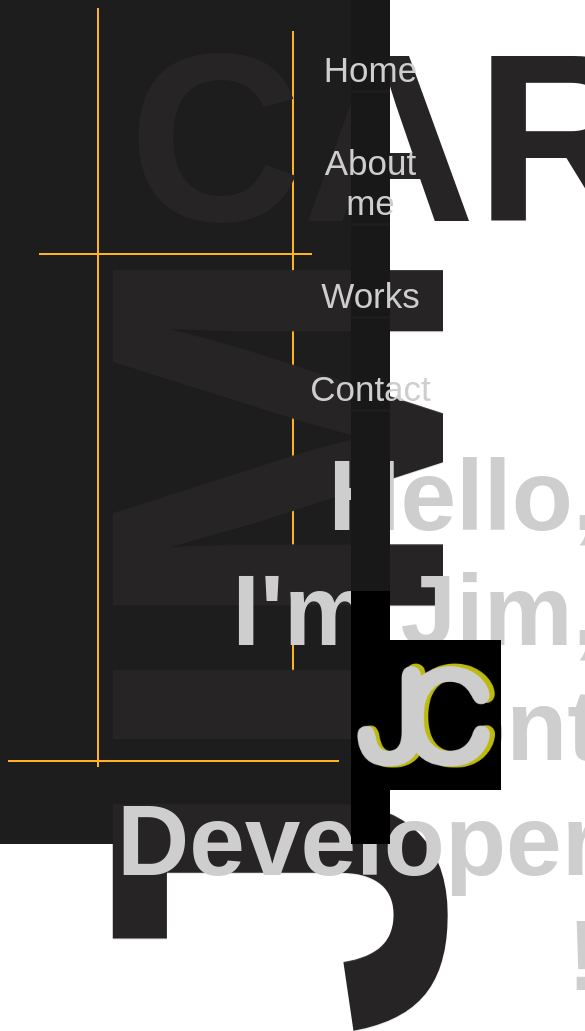
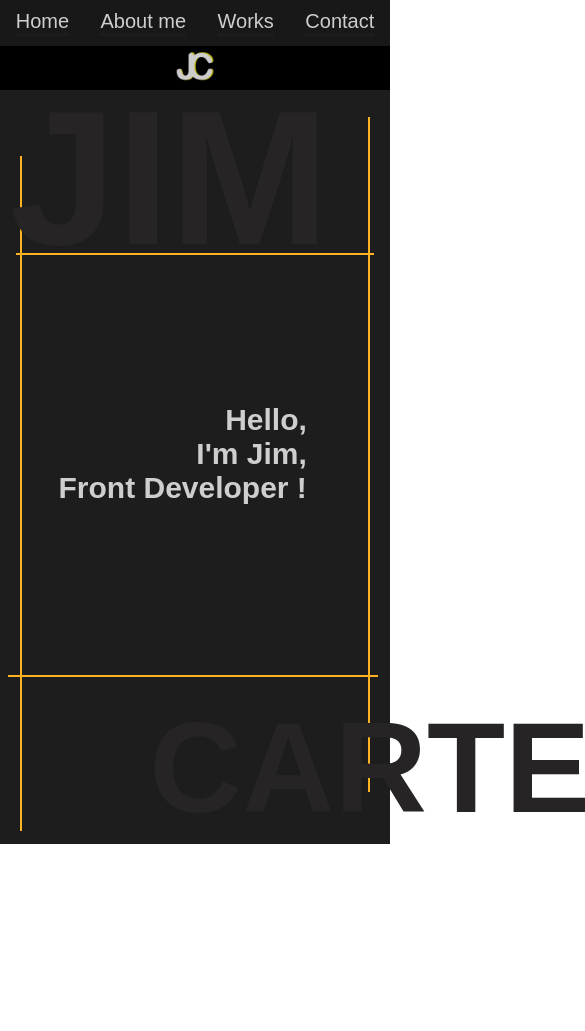
Before and after one commit to JimCarter44/JimCarter, a plain HTML site: page index.html in a window 390 px wide. Shown: the top 1031 px of the page, 585 px wide, since content can reach past the window. After the commit the page ends 844 px from the top, so only its background shows below. Drawn offline with nearby package versions, Linux system fonts and the light colour scheme.

Commit message:
initial responsive

```diff
--- a/css/Home.css
+++ b/css/Home.css
@@ -134,6 +134,7 @@ body {
 
 #textHome p {
     cursor: pointer;
+    margin: 100px 0 0 0;
 }
 
 #textH:hover, #textE:hover, #textL1:hover, #textL2:hover, #textO:hover {
@@ -185,3 +186,303 @@ body {
         animation-timing-function: ease-out;
     }
 }
+
+@media screen and (max-width: 1840px) {
+  #textHome {
+    font-size: 90px;
+    left: 30%;
+  }
+
+  #textHome p {
+    margin-top: 100px;
+  }
+
+  #textJim:hover {
+    font-size: 60px;
+  }
+  @keyframes jumpLetter {
+    0% {
+      font-size: 90px;
+      animation-timing-function: ease-out;
+    }
+    20% {
+      font-size: 60px;
+      animation-timing-function: ease-in;
+    }
+    30% {
+      font-size: 90px;
+      animation-timing-function: ease-out;
+    }
+    40% {
+      font-size: 60px;
+      animation-timing-function: ease-in;
+    }
+    100% {
+      font-size: 90px;
+      animation-timing-function: ease-out;
+    }
+  }
+  #jimTitle {
+    font-size: 30em;
+  }
+  #carterTitle {
+    font-size: 15em;
+    top: 20px;
+  }
+}
+
+@media screen and (max-width: 1660px) {
+  #textHome {
+    font-size: 80px;
+  }
+
+  #textHome p {
+    margin-top: 100px;
+  }
+
+  #textJim:hover {
+    font-size: 55px;
+  }
+  @keyframes jumpLetter {
+    0% {
+      font-size: 80px;
+      animation-timing-function: ease-out;
+    }
+    20% {
+      font-size: 60px;
+      animation-timing-function: ease-in;
+    }
+    30% {
+      font-size: 80px;
+      animation-timing-function: ease-out;
+    }
+    40% {
+      font-size: 60px;
+      animation-timing-function: ease-in;
+    }
+    100% {
+      font-size: 80px;
+      animation-timing-function: ease-out;
+    }
+  }
+  #jimTitle {
+    font-size: 25em;
+  }
+}
+
+@media screen and (max-width: 1465px) {
+  #textHome {
+    font-size: 75px;
+  }
+
+  #textHome p {
+    margin-top: 80px;
+  }
+
+  #textJim:hover {
+    font-size: 55px;
+  }
+  @keyframes jumpLetter {
+    0% {
+      font-size: 75px;
+      animation-timing-function: ease-out;
+    }
+    20% {
+      font-size: 60px;
+      animation-timing-function: ease-in;
+    }
+    30% {
+      font-size: 75px;
+      animation-timing-function: ease-out;
+    }
+    40% {
+      font-size: 60px;
+      animation-timing-function: ease-in;
+    }
+    100% {
+      font-size: 75px;
+      animation-timing-function: ease-out;
+    }
+  }
+  #jimTitle {
+    font-size: 22em;
+  }
+}
+
+@media screen and (max-width: 1375px) {
+  #textHome {
+    font-size: 70px;
+    left: 28%;
+  }
+
+  #textHome p {
+    margin-top: 80px;
+  }
+
+  #textJim:hover {
+    font-size: 50px;
+  }
+  @keyframes jumpLetter {
+    0% {
+      font-size: 70px;
+      animation-timing-function: ease-out;
+    }
+    20% {
+      font-size: 60px;
+      animation-timing-function: ease-in;
+    }
+    30% {
+      font-size: 70px;
+      animation-timing-function: ease-out;
+    }
+    40% {
+      font-size: 60px;
+      animation-timing-function: ease-in;
+    }
+    100% {
+      font-size: 70px;
+      animation-timing-function: ease-out;
+    }
+  }
+  #jimTitle {
+    font-size: 20em;
+  }
+  #carterTitle {
+    font-size: 13em;
+  }
+}
+
+@media screen and (max-width: 1230px) {
+  #textHome {
+    font-size: 55px;
+    left: 28%;
+  }
+
+  #textHome p {
+    margin-top: 150px;
+  }
+
+  #textJim:hover {
+    font-size: 50px;
+  }
+  #verticalLine2 {
+    margin-top: 12%;
+  }
+  @keyframes jumpLetter {
+    0% {
+      font-size: 55px;
+      animation-timing-function: ease-out;
+    }
+    20% {
+      font-size: 50px;
+      animation-timing-function: ease-in;
+    }
+    30% {
+      font-size: 55px;
+      animation-timing-function: ease-out;
+    }
+    50% {
+      font-size: 50px;
+      animation-timing-function: ease-in;
+    }
+    100% {
+      font-size: 55px;
+      animation-timing-function: ease-out;
+    }
+  }
+  #jimTitle {
+    font-size: 16em;
+  }
+  #carterTitle {
+    font-size: 10em;
+  }
+  @keyframes upTo {
+    100% {
+      top: 25%;
+    }
+    0% {
+      top: 50%;
+    }
+  }
+  @keyframes leftTo {
+    100% {
+      left: 40%;
+    }
+    0% {
+      left: 30%;
+    }
+  }
+}
+
+@media screen and (max-width: 970px) {
+  #verticalGrid {
+    justify-content: space-between;
+  }
+  #verticalLine1 {
+    margin-left: 20px;
+    height: 80vh;
+    margin-top: 40%;
+  }
+  #verticalLine2 {
+    margin-right: 20px;
+    height: 80vh;
+    margin-top: 30%;
+  }
+  #horizontalLine1 {
+    width: 95vw;
+    top: 80%;
+  }
+  #horizontalLine2 {
+    width: 92vw;
+    left: 4%;
+  }
+  #jimTitle {
+    writing-mode : inherit;
+    transform: rotate(0deg);
+    font-size: 12em;
+    top: 8%;
+    left: 0;
+  }
+  #carterTitle {
+    font-size: 8em;
+    top: 83%;
+  }
+  #jimTitle {
+    animation: rightTo 10s linear infinite alternate;
+  }
+
+  @keyframes rightTo {
+    0% {
+      left: -10%;
+    }
+    100% {
+      left: 15%;
+    }
+  }
+
+  #carterTitle {
+    animation: leftTo 20s  linear infinite alternate;
+  }
+
+  @keyframes leftTo {
+    100% {
+      left: 5%;
+    }
+    0% {
+      left: 50%;
+    }
+  }
+  #textHome {
+    top: 30%;
+    left: 10%;
+    font-size: 40px;
+  }
+}
+
+@media screen and (max-width: 400px) {
+  #textHome {
+    top: 30%;
+    left: 15%;
+    font-size: 30px;
+  }
+}
--- a/css/Menu.css
+++ b/css/Menu.css
@@ -53,5 +53,49 @@ nav {
 
 .jcLogo {
     width: 150px;
-  cursor: pointer;
+    cursor: pointer;
 }
+
+@media screen and (max-width: 1500px) {
+  #navList {
+    font-size: 30px;
+  }
+  .jcLogo {
+    width: 100px;
+  }
+}
+
+@media screen and (max-width: 1290px) {
+  #navList {
+    font-size: 25px;
+  }
+  .jcLogo {
+    width: 95px;
+  }
+}
+
+@media screen and (max-width: 1070px) {
+  #navList {
+    font-size: 20px;
+  }
+  .jcLogo {
+    width: 90px;
+  }
+}
+
+@media screen and (max-width: 970px) {
+  nav {
+    height: auto;
+    width: 100vw;
+  }
+  #navList {
+    flex-direction: row;
+    justify-content: space-around;
+  }
+  #homeText, #aboutText, #worksText, #contactText {
+    margin: 10px;
+  }
+  .jcLogo {
+    width: 40px;
+  }
+}
```
